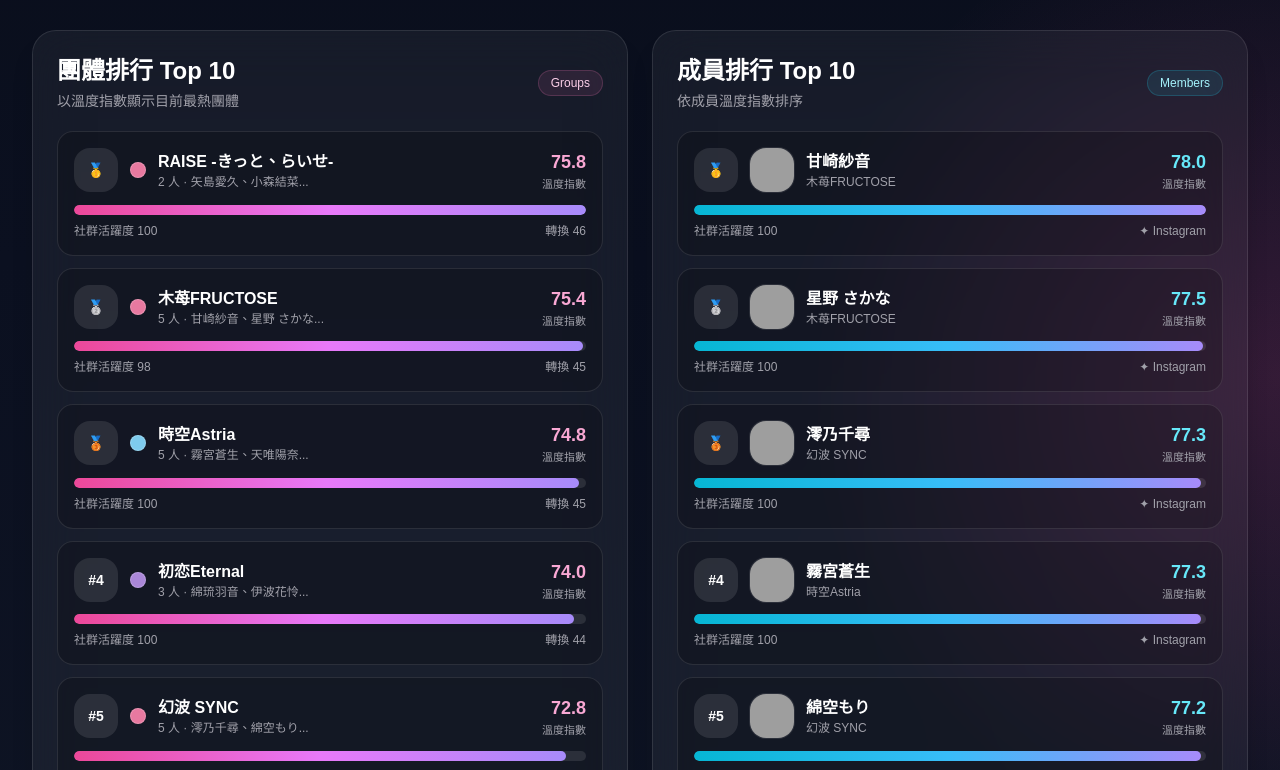
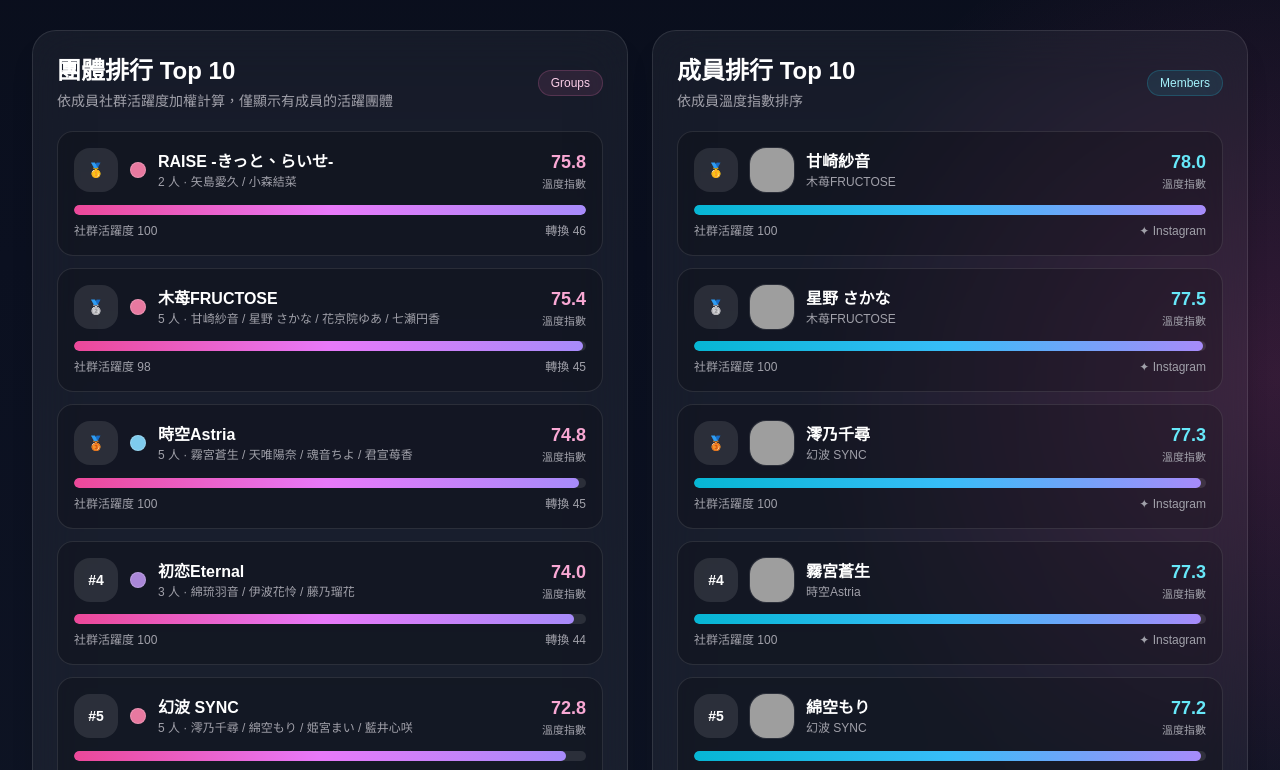
Before and after one commit to Ach018040/idol-platform, a Next.js app in the folder frontend-next/: page / in a window 1280 px wide. Shown: the part 790-1560 px from the top of the page. Built offline with nearby package versions, Linux system fonts and the light colour scheme; grey boxes are pictures that could not be loaded.

Commit message:
fix: page.tsx — filter zero-member groups, unique dot colors by name hash, show up to 4 members

```diff
--- a/frontend-next/app/page.tsx
+++ b/frontend-next/app/page.tsx
@@ -94,7 +94,8 @@ function groupScore(g: Group): number {
 // ─── Page ────────────────────────────────────────────────────────────────────
 
 export default function HomePage() {
-  const groups  = loadJSON<Group[]>("v7_rankings.json").slice(0, 10);
+  const groups  = loadJSON<Group[]>("v7_rankings.json")
+    .filter((g: Group) => (g.member_count ?? 0) > 0).slice(0, 10);
   const members = loadJSON<Member[]>("member_rankings.json").slice(0, 10);
   const insights = loadJSON<Insights>("insights.json");
 
@@ -216,7 +217,7 @@ export default function HomePage() {
             <div className="mb-5 flex items-center justify-between">
               <div>
                 <h2 className="text-2xl font-bold text-white">團體排行 Top 10</h2>
-                <p className="mt-1 text-sm text-zinc-400">以溫度指數顯示目前最熱團體</p>
+                <p className="mt-1 text-sm text-zinc-400">依成員社群活躍度加權計算，僅顯示有成員的活躍團體</p>
               </div>
               <div className="rounded-full border border-pink-400/20 bg-pink-400/10 px-3 py-1 text-xs text-pink-200">Groups</div>
             </div>
@@ -243,7 +244,7 @@ export default function HomePage() {
                         <div className="truncate text-base font-semibold text-white">{label}</div>
                         <div className="truncate text-xs text-zinc-400">
                           {group.member_count ?? "—"} 人
-                          {group.member_names ? ` · ${group.member_names.split(" / ").slice(0, 2).join("、")}...` : ""}
+                          {group.member_names ? ` · ${group.member_names.split(" / ").slice(0, 4).join(" / ")}`  : ""}
                         </div>
                       </div>
                       <div className="text-right flex-shrink-0">
```
